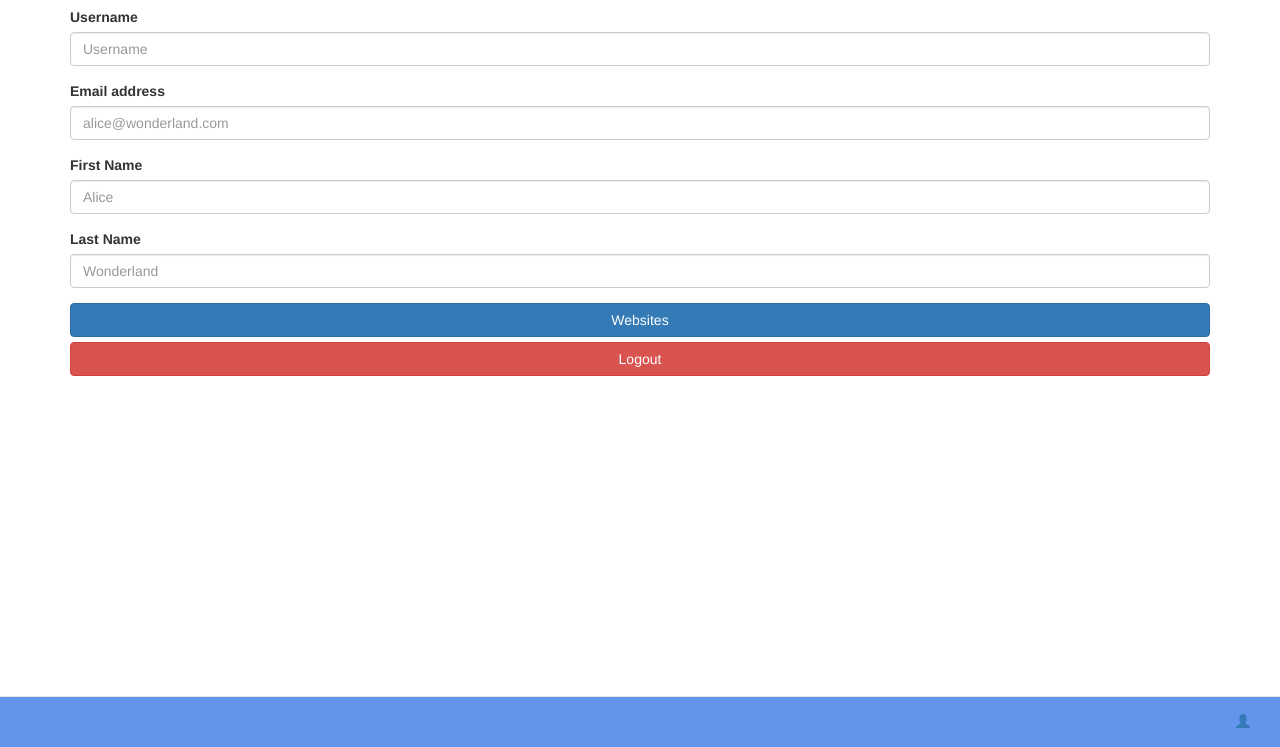
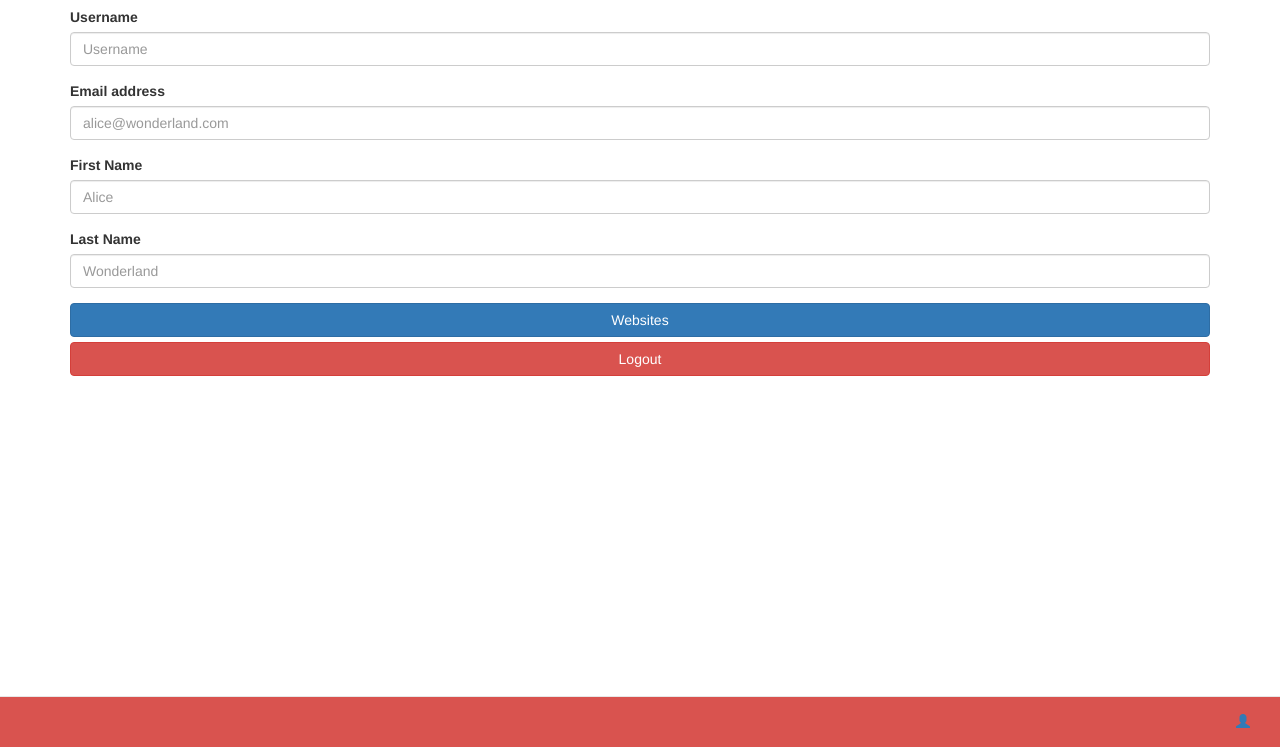
Before and after one commit to rahulpyne/pyne-rahul-webdev, a website: page web-dev-template/public/assignment/user/profile.html in a window 1280 px wide. Shown: the part 53-800 px from the top of the page. Drawn offline with nearby package versions, Linux system fonts and the light colour scheme.

Commit message:
color change

```diff
--- a/web-dev-template/public/assignment/css/style.css
+++ b/web-dev-template/public/assignment/css/style.css
@@ -8,7 +8,7 @@ body {
 }
 
 .navbar-default{
-    background-color: cornflowerblue;
+    background-color: #d9534f;
 }
 
 .navbar .navbar-brand{
```
